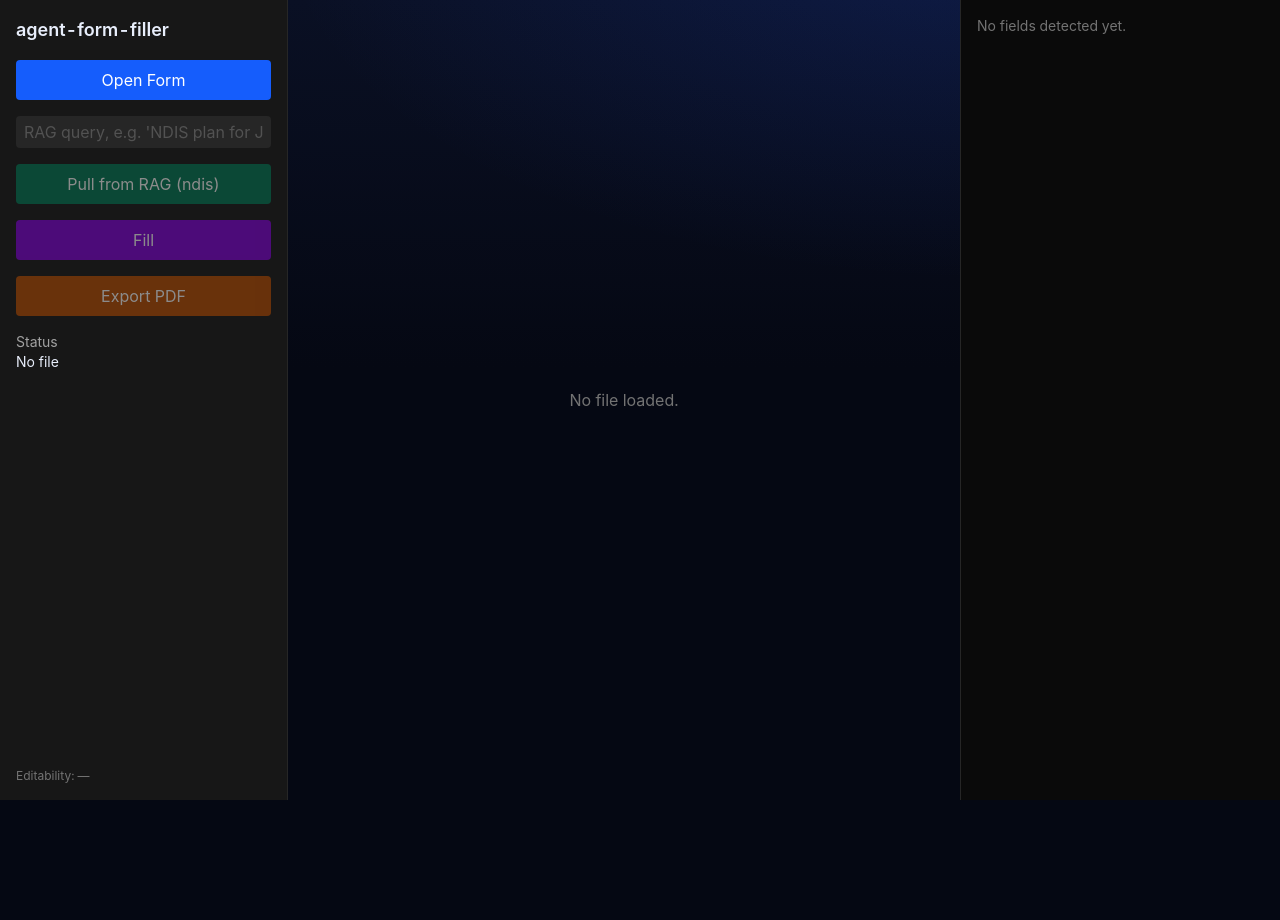
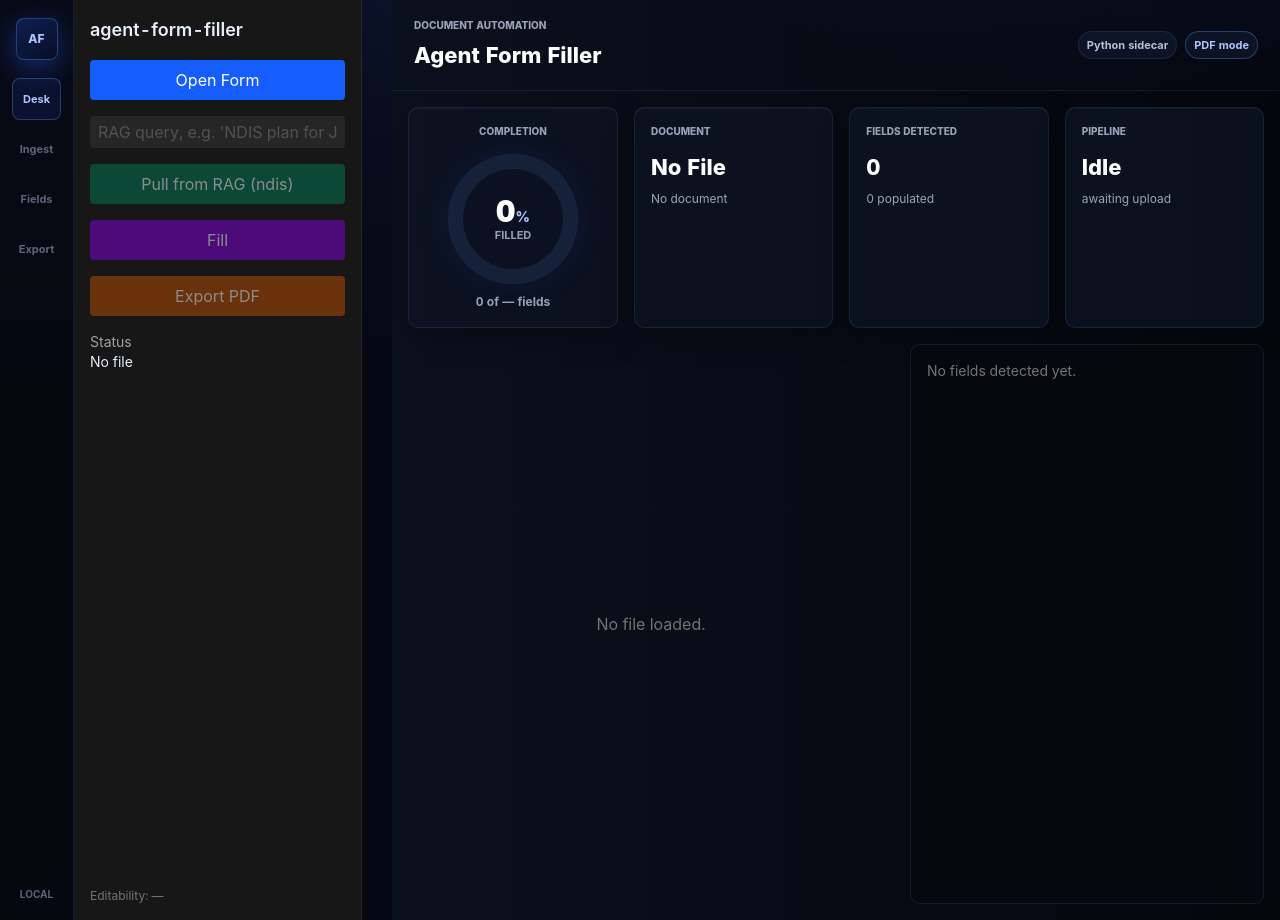
Before and after one commit to jennofrie/agent-kali, a React (Vite) app: page / in a window 1280 px wide. Before the commit the page ends 800 px from the top, so only its background shows below. Built offline with nearby package versions, Linux system fonts and the light colour scheme.

Commit message:
feat: dashboard hero row (completion gauge + stat cards) toward gui5/gui6 layout

```diff
--- a/src/App.tsx
+++ b/src/App.tsx
@@ -2,16 +2,44 @@ import { Sidebar } from "./components/Sidebar/Sidebar";
 import { DocumentViewer } from "./components/DocumentViewer/DocumentViewer";
 import { FieldsPanel } from "./components/FieldsPanel/FieldsPanel";
 import { AmbiguityModal } from "./components/AmbiguityModal/AmbiguityModal";
+import { DashboardHero } from "./components/DashboardHero/DashboardHero";
 
 export default function App() {
   return (
     <>
-      <div className="flex h-screen w-screen">
+      <div className="app-shell">
+        <nav className="nav-rail" aria-label="Primary">
+          <div className="brand-mark">AF</div>
+          <div className="nav-stack">
+            <span className="nav-item active">Desk</span>
+            <span className="nav-item">Ingest</span>
+            <span className="nav-item">Fields</span>
+            <span className="nav-item">Export</span>
+          </div>
+          <div className="nav-footer">
+            <span>Local</span>
+          </div>
+        </nav>
         <Sidebar />
-        <main className="flex-1 flex overflow-hidden">
-          <DocumentViewer />
-          <div className="w-80 border-l border-neutral-800 bg-neutral-950 overflow-auto">
-            <FieldsPanel />
+        <main className="workspace">
+          <header className="topbar">
+            <div>
+              <span className="eyebrow">Document automation</span>
+              <h1>Agent Form Filler</h1>
+            </div>
+            <div className="topbar-actions">
+              <span className="status-pill">Python sidecar</span>
+              <span className="status-pill accent">PDF mode</span>
+            </div>
+          </header>
+          <div className="workspace-scroll">
+            <DashboardHero />
+            <section className="output-grid">
+              <DocumentViewer />
+              <aside className="fields-dock">
+                <FieldsPanel />
+              </aside>
+            </section>
           </div>
         </main>
       </div>
--- /dev/null
+++ b/src/components/DashboardHero/DashboardHero.tsx
@@ -0,0 +1,61 @@
+import { useStore } from "../../store";
+
+function isFilled(v: string | boolean | undefined): boolean {
+  return v !== undefined && v !== "" && v !== false;
+}
+
+export function DashboardHero() {
+  const { fields, fieldValues, editability, path, uploadedPath, filledPath } = useStore();
+
+  const total = fields.length;
+  const filled = fields.filter((f) => isFilled(fieldValues[f.id])).length;
+  const pct = total ? Math.round((filled / total) * 100) : 0;
+
+  const stage = filledPath
+    ? "Filled"
+    : total
+      ? "Schema ready"
+      : uploadedPath
+        ? "Analyzing"
+        : "Idle";
+  const pathLabel =
+    path === "direct" ? "Filling original" : path === "replicate" ? "Filling replica" : "No document";
+
+  return (
+    <section className="hero-grid">
+      <div className="hero-card gauge-card">
+        <span className="eyebrow">Completion</span>
+        <div className="gauge" style={{ ["--pct" as never]: pct } as React.CSSProperties}>
+          <div className="gauge-center">
+            <strong>
+              {pct}
+              <span>%</span>
+            </strong>
+            <small>filled</small>
+          </div>
+        </div>
+        <div className="gauge-foot">
+          {filled} of {total || "—"} fields
+        </div>
+      </div>
+
+      <div className="hero-card stat-card">
+        <span className="eyebrow">Document</span>
+        <strong className="stat-big">{editability ?? "No file"}</strong>
+        <span className="stat-sub">{pathLabel}</span>
+      </div>
+
+      <div className="hero-card stat-card">
+        <span className="eyebrow">Fields detected</span>
+        <strong className="stat-big">{total}</strong>
+        <span className="stat-sub">{filled} populated</span>
+      </div>
+
+      <div className="hero-card stat-card">
+        <span className="eyebrow">Pipeline</span>
+        <strong className="stat-big">{stage}</strong>
+        <span className="stat-sub">{uploadedPath ? "document loaded" : "awaiting upload"}</span>
+      </div>
+    </section>
+  );
+}
--- a/src/index.css
+++ b/src/index.css
@@ -454,12 +454,116 @@ button:disabled {
   color: var(--accent-soft);
 }
 
+.workspace-scroll {
+  min-height: 0;
+  overflow: auto;
+  display: grid;
+  gap: 16px;
+  align-content: start;
+  padding: 16px;
+}
+
+.hero-grid {
+  display: grid;
+  grid-template-columns: 210px repeat(3, minmax(0, 1fr));
+  gap: 16px;
+}
+
+.hero-card {
+  border: 1px solid var(--border);
+  border-radius: var(--radius);
+  background: var(--surface-glass);
+  box-shadow: var(--shadow-card);
+  padding: 16px;
+}
+
+.gauge-card {
+  display: flex;
+  flex-direction: column;
+  align-items: center;
+  gap: 10px;
+}
+
+.gauge {
+  --pct: 0;
+  position: relative;
+  display: grid;
+  place-items: center;
+  width: 128px;
+  height: 128px;
+  border-radius: 50%;
+  background: conic-gradient(
+    var(--primary) calc(var(--pct) * 1%),
+    rgba(89, 150, 236, 0.12) 0
+  );
+  box-shadow: 0 0 0 1px var(--border), 0 0 34px var(--glow-soft);
+}
+
+.gauge::before {
+  content: "";
+  position: absolute;
+  inset: 13px;
+  border-radius: 50%;
+  background: var(--surface);
+  box-shadow: inset 0 0 0 1px var(--border);
+}
+
+.gauge-center {
+  position: relative;
+  text-align: center;
+  line-height: 1.05;
+}
+
+.gauge-center strong {
+  color: var(--text-hi);
+  font-size: 30px;
+  font-weight: 900;
+}
+
+.gauge-center strong span {
+  color: var(--accent-soft);
+  font-size: 14px;
+  font-weight: 800;
+}
+
+.gauge-center small {
+  display: block;
+  margin-top: 2px;
+  color: var(--text-muted);
+  font-size: 11px;
+  font-weight: 700;
+  text-transform: uppercase;
+}
+
+.gauge-foot {
+  color: var(--text-muted);
+  font-size: 12px;
+  font-weight: 700;
+}
+
+.stat-card {
+  display: flex;
+  flex-direction: column;
+  gap: 6px;
+}
+
+.stat-big {
+  color: var(--text-hi);
+  font-size: 22px;
+  font-weight: 850;
+  text-transform: capitalize;
+}
+
+.stat-sub {
+  color: var(--text-muted);
+  font-size: 12px;
+}
+
 .output-grid {
   display: grid;
   grid-template-columns: minmax(0, 1fr) 354px;
   gap: 16px;
-  min-height: 0;
-  padding: 16px;
+  min-height: 560px;
 }
 
 .fields-dock {
@@ -510,7 +614,7 @@ button:disabled {
 .pdf-stage {
   display: grid;
   justify-items: center;
-  min-height: calc(100vh - 154px);
+  min-height: 520px;
   padding: 22px;
 }
 
```
